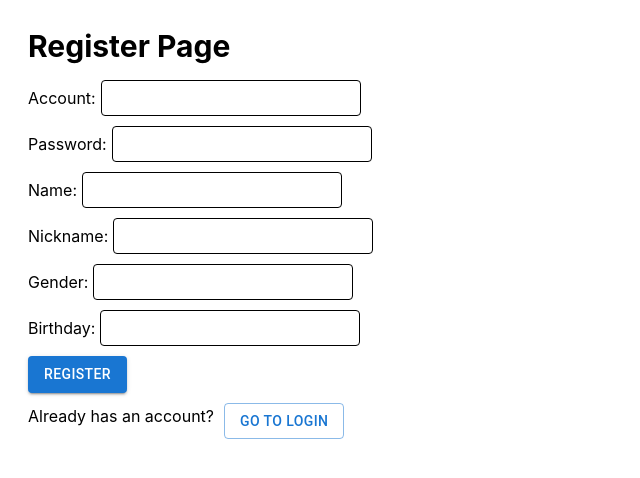
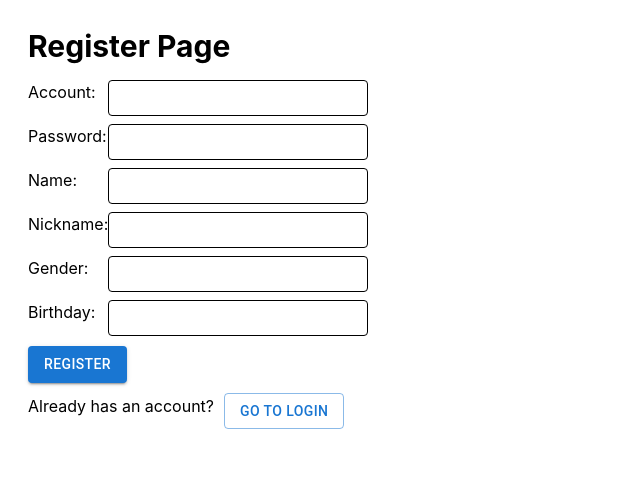
Before and after one commit to peanut0204/SAD_fp, a React (Create React App) app in the folder frontend/: page /Register in a window 1280 px wide. Shown: the top 478 px of the page, without its empty margins (0-640 px from the left). Built offline with nearby package versions, Linux system fonts and the light colour scheme.

Commit message:
align items in login and register page and search book page

```diff
--- a/frontend/src/pages/Login.jsx
+++ b/frontend/src/pages/Login.jsx
@@ -68,25 +68,24 @@ function Login() {
       {/* <NumberInputForm onSubmit={handleFormSubmit} /> */}
       {/* <pre className="mt-4">{JSON.stringify(dataframe, null, 2)}</pre> */}
       <form onSubmit={handleSubmit}>
-        <label>
-          Account:
-          <input style={{ border: '1px solid black', borderRadius: '4px', padding: '5px', marginLeft:'5px' }}
+				<div className="flex flex-col">
+					<label className="flex">
+						<span className="w-20">Account:</span>
+						<input style={{ border: '1px solid black', borderRadius: '4px', padding: '5px' }}
 							type="text"
 							value={account}
 							onChange={(e) => setAccount(e.target.value)}
 						/>
-
 					</label>
-        <br />
-        <label >
-          Password:
-          <input style={{ border: '1px solid black', borderRadius: '4px', padding: '5px', marginLeft:'5px', marginTop: '10px' }}
+					<label className="flex mt-2">
+						<span className="w-20">Password:</span>
+						<input style={{ border: '1px solid black', borderRadius: '4px', padding: '5px' }}
 							type="text"
 							value={password}
 							onChange={(e) => setPassword(e.target.value)}
 						/>
 					</label>
-        <br />
+				</div>
 				<Button variant="contained" type="submit" style={{ marginTop: '10px' }}>Login</Button>
 			</form>
       {loginFailed && <p style={{ color: 'red' }}>Login failed</p>}
--- a/frontend/src/pages/Register.jsx
+++ b/frontend/src/pages/Register.jsx
@@ -49,61 +49,57 @@ function Register() {
 
 			<h1 className="text-3xl font-bold mb-4">Register Page</h1>
 			<form onSubmit={handleSubmit}>
-				<label>
-					Account:
-					<input style={{ border: '1px solid black', borderRadius: '4px', padding: '5px', marginLeft:'5px' }}
+				<div className="flex flex-col">
+					<label className="flex">
+						<span className="w-20">Account:</span>
+						<input style={{ border: '1px solid black', borderRadius: '4px', padding: '5px' }}
 							type="text"
 							value={account}
 							onChange={(e) => setAccount(e.target.value)}
 						/>
 
 					</label>
-				<br />
-				<label >
-					Password:
-					<input style={{ border: '1px solid black', borderRadius: '4px', padding: '5px', marginLeft:'5px', marginTop: '10px' }}
+					<label className="flex mt-2">
+						<span className="w-20">Password:</span>
+						<input style={{ border: '1px solid black', borderRadius: '4px', padding: '5px' }}
 							type="text"
 							value={password}
 							onChange={(e) => setPassword(e.target.value)}
 						/>
 					</label>
-        <br />
-        <label >
-					Name:
-					<input style={{ border: '1px solid black', borderRadius: '4px', padding: '5px', marginLeft:'5px', marginTop: '10px' }}
+					<label className="flex mt-2">
+						<span className="w-20">Name:</span>
+						<input style={{ border: '1px solid black', borderRadius: '4px', padding: '5px' }}
 							type="text"
 							value={name}
 							onChange={(e) => setName(e.target.value)}
 						/>
 					</label>
-        <br />
-        <label >
-					Nickname:
-					<input style={{ border: '1px solid black', borderRadius: '4px', padding: '5px', marginLeft:'5px', marginTop: '10px' }}
+					<label className="flex mt-2">
+						<span className="w-20">Nickname:</span>
+						<input style={{ border: '1px solid black', borderRadius: '4px', padding: '5px' }}
 							type="text"
 							value={nickname}
 							onChange={(e) => setNickname(e.target.value)}
 						/>
 					</label>
-        <br />
-        <label >
-					Gender:
-					<input style={{ border: '1px solid black', borderRadius: '4px', padding: '5px', marginLeft:'5px', marginTop: '10px' }}
+					<label className="flex mt-2">
+						<span className="w-20">Gender:</span>
+						<input style={{ border: '1px solid black', borderRadius: '4px', padding: '5px'}}
 							type="text"
 							value={gender}
 							onChange={(e) => setGender(e.target.value)}
 						/>
 					</label>
-        <br />
-        <label >
-					Birthday:
-					<input style={{ border: '1px solid black', borderRadius: '4px', padding: '5px', marginLeft:'5px', marginTop: '10px' }}
+					<label className="flex mt-2">
+						<span className="w-20">Birthday:</span>
+						<input style={{ border: '1px solid black', borderRadius: '4px', padding: '5px' }}
 							type="text"
 							value={birthday}
 							onChange={(e) => setBirthday(e.target.value)}
 						/>
 					</label>
-				<br />
+				</div>
 				<Button variant="contained" type="submit" style={{ marginTop: '10px' }}>Register</Button>
 			</form>
 			{registerFailed && <p style={{ color: 'red' }}>{register_err_msg}</p>}
--- a/frontend/src/pages/SearchBook.jsx
+++ b/frontend/src/pages/SearchBook.jsx
@@ -25,15 +25,16 @@ function SearchBook() {
 
   };
 	return (
-		<div>
+		<div >
 			<Navbar memberId={memberId} />
-
+			<div className="container mx-auto p-4" >
 				<h1 className="text-3xl font-bold mb-4">SearchBook Page</h1>
 
-			<div className="flex mb-4">
-				<select class="bg-gray-50 border border-gray-300 text-gray-900 text-sm rounded-lg focus:ring-blue-500 focus:border-blue-500 block w-[100px] p-2.5 dark:bg-gray-700 dark:border-gray-600 dark:placeholder-gray-400 dark:text-white dark:focus:ring-blue-500 dark:focus:border-blue-500"
+				<div className="flex mb-4 mt-6" style={{display: 'flex', alignItems: 'center'}}>
+					<select class=" bg-gray-50 border border-gray-300 text-gray-900 text-sm rounded-lg focus:ring-blue-500 focus:border-blue-500 block w-[100px] p-2.5 dark:bg-gray-700 dark:border-gray-600 dark:placeholder-gray-400 dark:text-white dark:focus:ring-blue-500 dark:focus:border-blue-500"
 						value={searchType}
 						onChange={e => setSearchType(e.target.value)}
+						style={{height: '40px'}}
 					>
 						<option value="all">All</option>
 						<option value="title">Title</option>
@@ -41,17 +42,14 @@ function SearchBook() {
 					</select>
 					<input
 						type="text"
-					style={{ border: '1px solid black', borderRadius: '4px', padding: '5px', marginLeft:'5px', marginRight:'10px', marginTop: '10px' }}
+						style={{ height: '40px', border: '1px solid black', borderRadius: '4px', padding: '5px', marginLeft:'7px', marginRight:'20px' }}
 						value={searchTerm}
 						onChange={e => setSearchTerm(e.target.value)}
 						placeholder="Search for a book"
 					/>
-				<Button variant="contained" onClick={handleSearch}>Search</Button>
+					<Button variant="contained" style={{ height: '40px' }} onClick={handleSearch} >Search</Button>
 				</div>
 
-			<Link to={`/BookInfo/${memberId}`}>
-				<Button variant="outlined">Go to book info</Button>
-			</Link>
 				<div>
 					{books.map((book, index) => (
 						<div key={index} className="p-4 m-2 border rounded">
@@ -63,7 +61,7 @@ function SearchBook() {
 						</div>
 					))}
 				</div>
-
+			</div>
 
 
 		</div>
```
Also changed, not shown: 1 other file (tests, documents, lock files or other folders). Lines whose indentation alone changed are shown as unchanged.
